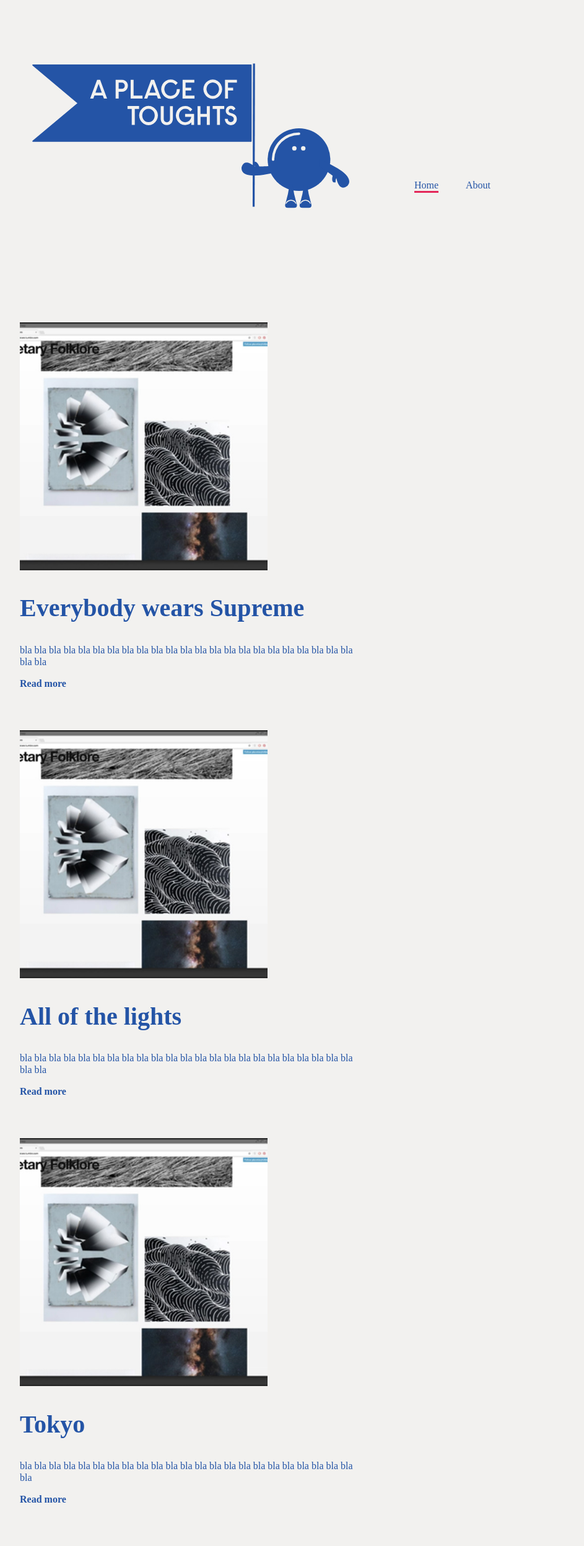
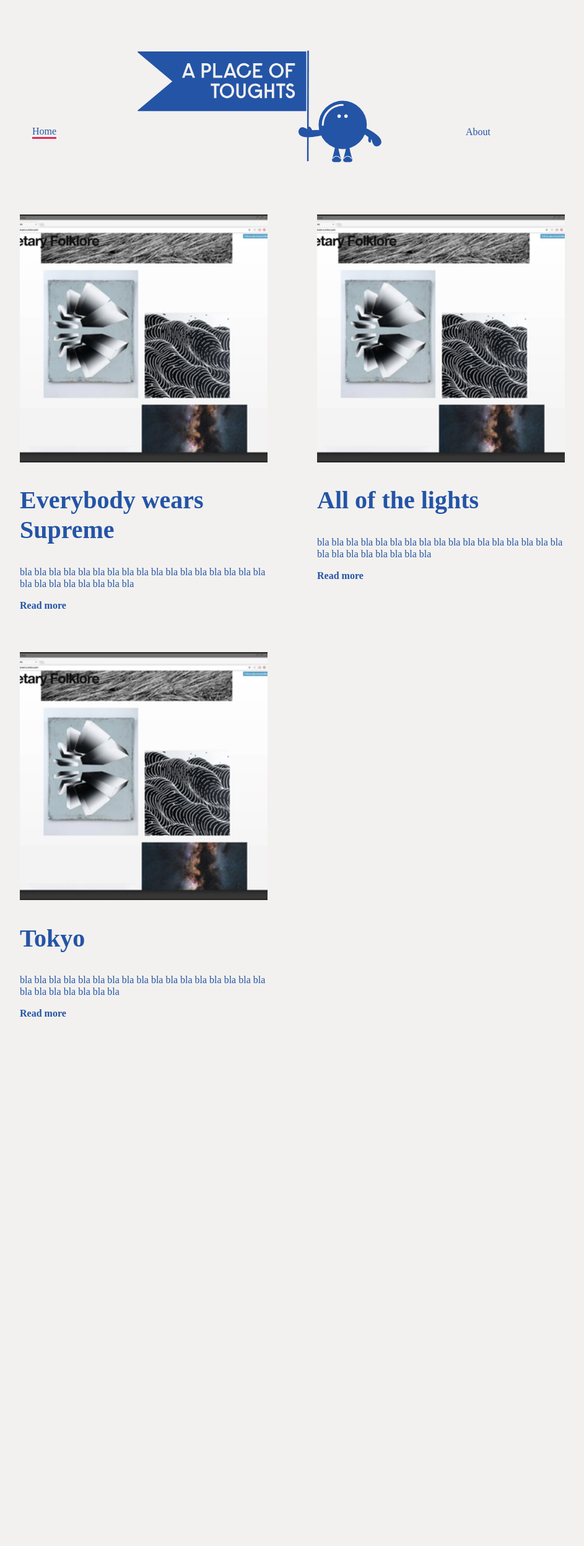
Before and after one commit to emho-lab/journal, a Jekyll site: the page built from index.html, in a window 1280 px wide. Shown: the whole page at 62% size, without its empty margins (218-1161 px from the left). Built offline with Jekyll 4.4.1, drawn with Linux system fonts in a browser that asks for light colours; some web fonts are replaced; after the commit the page ends 1710 px from its top, so only the background shows below that.

Commit message:
Updated App and 1 other file

```diff
--- a/_includes/header.html
+++ b/_includes/header.html
@@ -1,12 +1,18 @@
 <header>
 
-<a href="https://www.emho.studio">
-    <div class="logo"></div>
-</a>
+<div>
+<a href="/"{% if page.url == "/" %} class="selected" {% endif %}>Home</a>
+</div>
 
-<nav>
-<a href="/"{% if page.url == "/" %} class="selected" {% endif %}>Home</a>
+<div>
+
+<img class="logo" src="/assets/images/flag.svg">
+
+</div>
+
+<div>
 <a href="/about/" {% if page.url == "/about/" %} class="selected" {% endif %}>About</a>
-</nav>
+</div>
+
 
 </header>
--- a/assets/css/app.scss
+++ b/assets/css/app.scss
@@ -5,17 +5,17 @@
     font-family: Raisonne Light;
 
 
-    src: url(assets/fonts/raisonne-light.woff)
+    src: url(/assets/fonts/raisonne-light.woff)
   }
 
   @font-face {
     font-family: Raisonne Regular;
-    src: url(assets/fonts/raisonne-regular.woff);
+    src: url(/assets/fonts/raisonne-regular.woff);
   }
 
   @font-face {
     font-family: Raisonne Demibold;
-    src: url(assets/fonts/raisonne-demibold.woff);
+    src: url(/assets/fonts/raisonne-demibold.woff);
   }
 
 
@@ -23,7 +23,7 @@
 $background:#f2f1ef;
 $blue:#2454a6;
 $red:#e42759;
-$typography: Raisonne Regular;
+$typography: Raisonne;
 
 body {
     background-color: $background;
@@ -55,6 +55,7 @@ display: flex;
 flex-wrap: nowrap;
 align-items: center;
 justify-content: space-between;
+align-items: center;
 }
 
 
@@ -63,12 +64,12 @@ section {
     margin: 0 0 0 0;
 }
 
-nav a {
+a {
     color: $blue;
     text-decoration: none;
 }
 
-nav a.selected, p a {
+a.selected, p a {
 color: $blue;
 text-decoration: none;
 border-bottom: 3px solid $red;
@@ -87,6 +88,10 @@ p.read-more {
 
 div.blog-posts {
     max-width: 540px;
+    display: grid;
+    grid-template-columns: 1fr 1fr;
+    grid-column-gap: 80px;
+
 }
 
 a {
@@ -98,12 +103,11 @@ a {
 
 
 
-div.logo {
-    background-repeat: no-repeat;
-    height: 400px;
-    width: 520px;
-    background-image: url(/assets/images/flag.svg);
+img.logo {
+  margin-bottom: 80px;
+  width: 400px;
   }
+
 
   header a {
     margin: 20px;
@@ -133,53 +137,3 @@ div.logo {
     }
 
   }
-
-
-/* ------------ PHONE ------------ */
-@media (max-width: 400px) {
-
-  body {
-
-    max-width: 400px;
-    margin: 40px auto 0 auto;
-}
-
-
-header {
-  display: flex;
-  flex-wrap: nowrap;
-  align-items: center;
-  justify-content: space-between;
-}
-
-div.logo {
-  background-repeat: no-repeat;
-  height: 200px;
-  width: 350px;
-  background-image: url(/assets/images/flag.svg);
-}
-
-section {
-  margin: 40px 20px 20px 20px;
-}
-
-
-div.blog-posts img {
-  max-width: 350px;
-}
-
-
-h2 {
-  font-size: 30px;
-  font-weight: 700;
-}
-
-h3 {
-  font-size: 16px;
-  font-weight:400;
-}
-
-
-
-
-}
```
